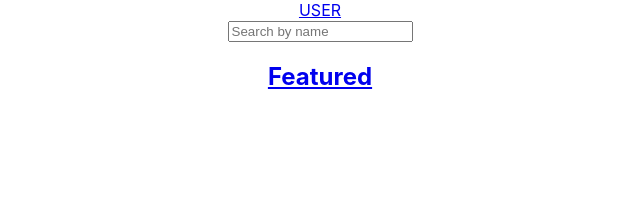
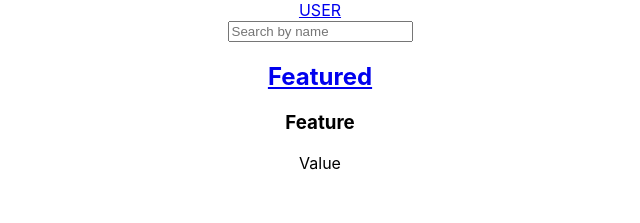
Before and after one commit to luis-pomare/github-friends, a React (Create React App) app: page /Details in a window 1280 px wide. Before the commit this address had no page. Shown: the top 223 px of the page, without its empty margins (320-960 px from the left). Built offline with nearby package versions, Linux system fonts and the light colour scheme.

Commit message:
Create details page and datail component

```diff
--- a/src/App.js
+++ b/src/App.js
@@ -2,6 +2,7 @@ import { Route, Routes, BrowserRouter } from 'react-router-dom';
 import './App.css';
 import Featured from './components/featured';
 import Header from './components/header';
+import Details from './components/pages/details';
 import Home from './components/pages/home';
 
 function App() {
@@ -12,6 +13,7 @@ function App() {
         <Featured />
         <Routes>
           <Route path="/" element={<Home />} />
+          <Route path="/Details" element={<Details />} />
         </Routes>
       </BrowserRouter>
     </div>
--- /dev/null
+++ b/src/components/detail.js
@@ -0,0 +1,10 @@
+import React from 'react';
+
+const Detail = () => (
+  <span>
+    <h3>Feature</h3>
+    <p>Value</p>
+  </span>
+);
+
+export default Detail;
--- /dev/null
+++ b/src/components/pages/details.js
@@ -0,0 +1,10 @@
+import React from 'react';
+import Detail from '../detail';
+
+const Details = () => (
+  <main>
+    <Detail />
+  </main>
+);
+
+export default Details;
```
